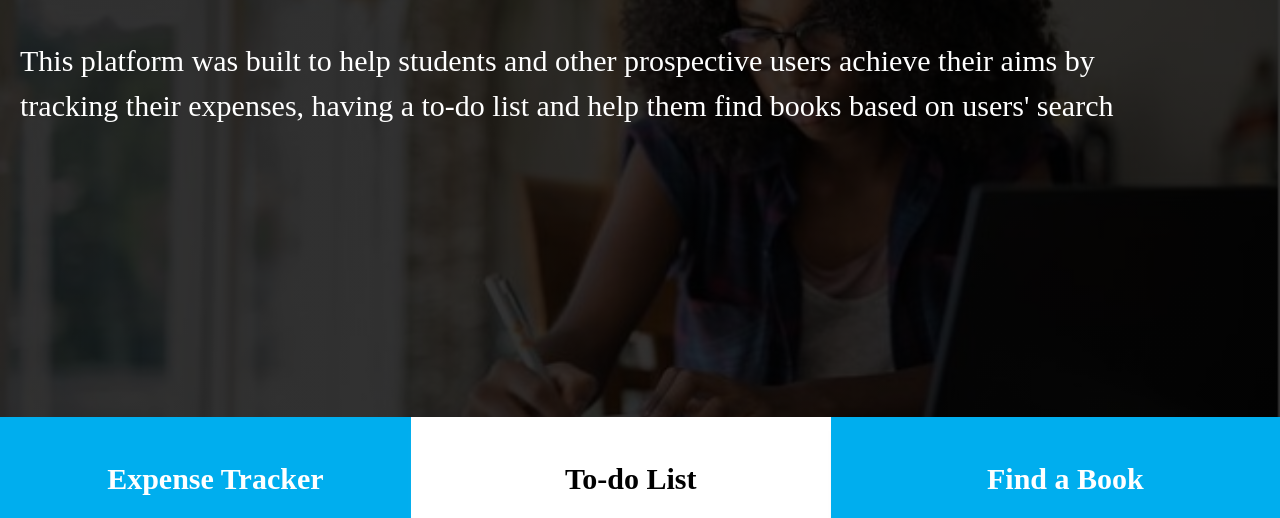
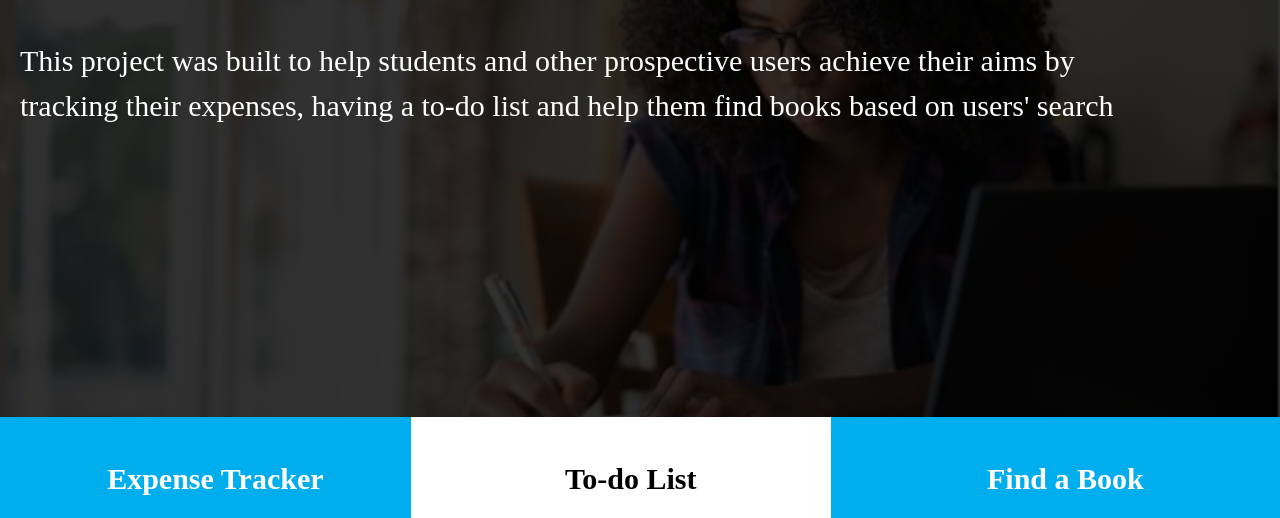
Before and after one commit to Tybabie/FemCode-StuSuite, a plain HTML site: page index.html in a window 1280 px wide. Shown: the part 263-781 px from the top of the page. Drawn offline with Linux system fonts and the light colour scheme.

Commit message:
@index.html, platform changed to project

```diff
--- a/index.html
+++ b/index.html
@@ -46,7 +46,7 @@
     </header>
     <section id="landing">
 <h1>Student Suite</h1>
-<p>This platform was built to help students and other prospective users achieve their aims by <br> tracking their expenses,
+<p>This project was built to help students and other prospective users achieve their aims by <br> tracking their expenses,
     having a to-do list and help them find books based on users' search</p>
 
     </section>
```
